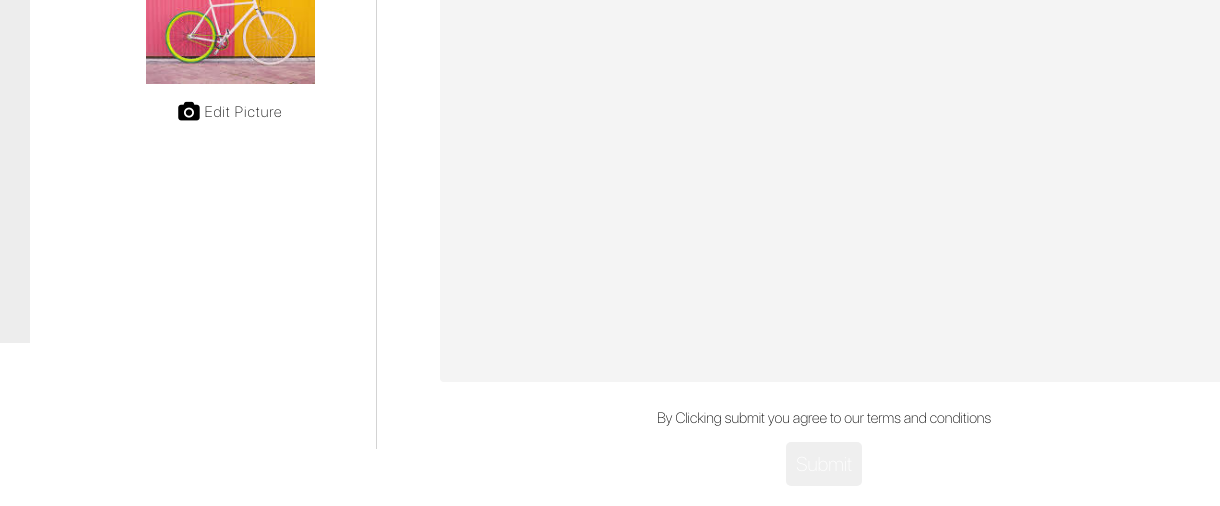
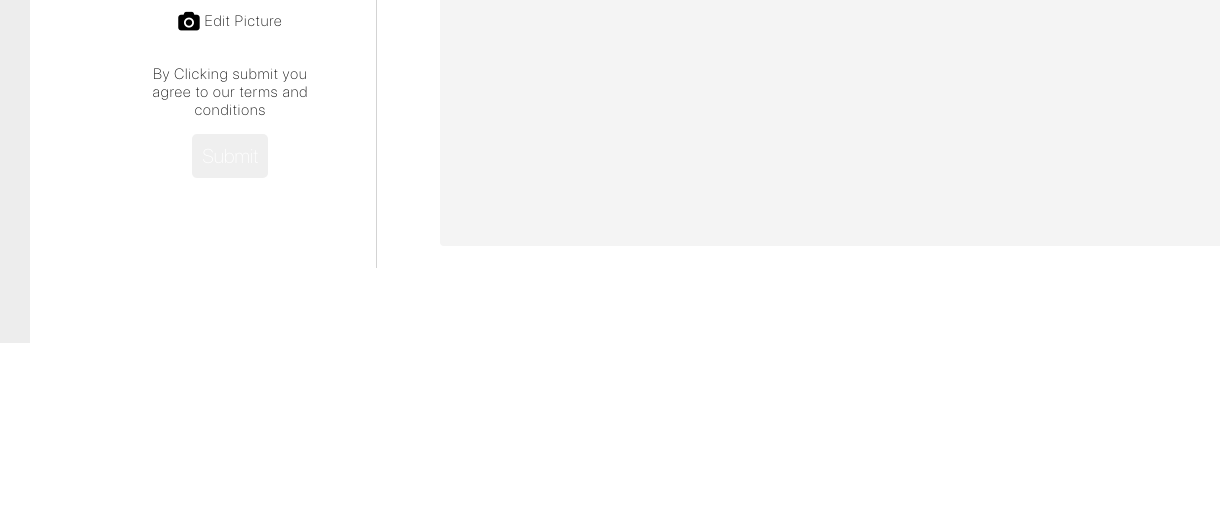
Before and after one commit to Hardik113/authored, a plain HTML site: page client/book-upload.html in a window 1280 px wide. Shown: the part 457-963 px from the top of the page, 60-1280 px from the left. After the commit the page ends 800 px from the top, so only its background shows below. Drawn offline with Linux system fonts and the light colour scheme.

Commit message:
book-upload#2

```diff
--- a/client/book-upload.html
+++ b/client/book-upload.html
@@ -47,6 +47,10 @@
               <img src = "resources/book.jpg">
             </div>
             <p><i class = "fa fa-camera fa-lg"></i> Edit Picture</p>
+            <div class = "submit-container-content">
+              <p>By Clicking submit you agree to our terms and conditions</p>
+              <button id = "submit" type = "submit">Submit</button>
+            </div>
           </div>
           <div class = "form-container">
             <form>
@@ -60,15 +64,9 @@
               </div>
                 <div class = "form-group" id="content">
                 <label>Content</label><br>
-                <textarea></textarea>
+                <textarea style = "overflow:scroll"></textarea>
               </div>
             </form>
-          </div>
-          <div class = "submit-container">
-            <div class = "submit-container-content">
-              <p>By Clicking submit you agree to our terms and conditions</p>
-              <button id = "submit" type = "submit">Submit</button>
-            </div>
           </div>
         </div>
     </div>
--- a/client/css/book_upload.css
+++ b/client/css/book_upload.css
@@ -25,7 +25,7 @@
 }
 
 .channel-create-content {
-  margin-top: 10%;
+  margin-top: 2%;
 }
 
 .image-container {
@@ -47,7 +47,6 @@
 }
 
 .image-sub-container img {
-
   width: 100%;
 }
 
@@ -55,10 +54,8 @@
   display: inline-block;
   vertical-align: top;
   border-left: 1px solid lightgray;
-  \\border-right: 1px solid lightgray;
-  padding: 5%;
+  padding: 1% 5%;
   width: 30%;
-
 }
 
 .form-group {
@@ -112,10 +109,6 @@ select {
   color: black;
 }
 
-.submit-container {
-  margin-top: -7%;
-    margin-left: 30%;
-}
 
 .submit-container-content {
   text-align: center;
```
